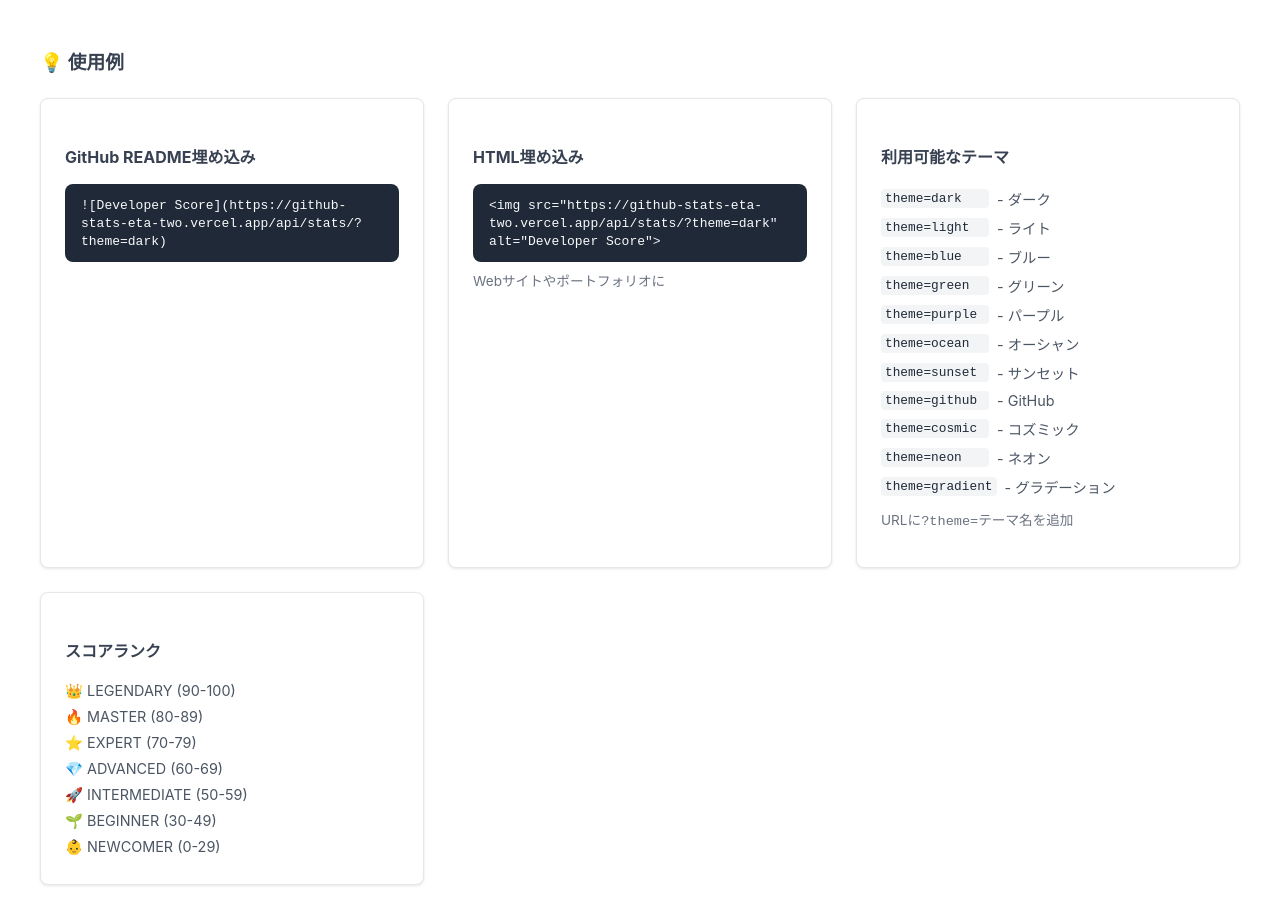
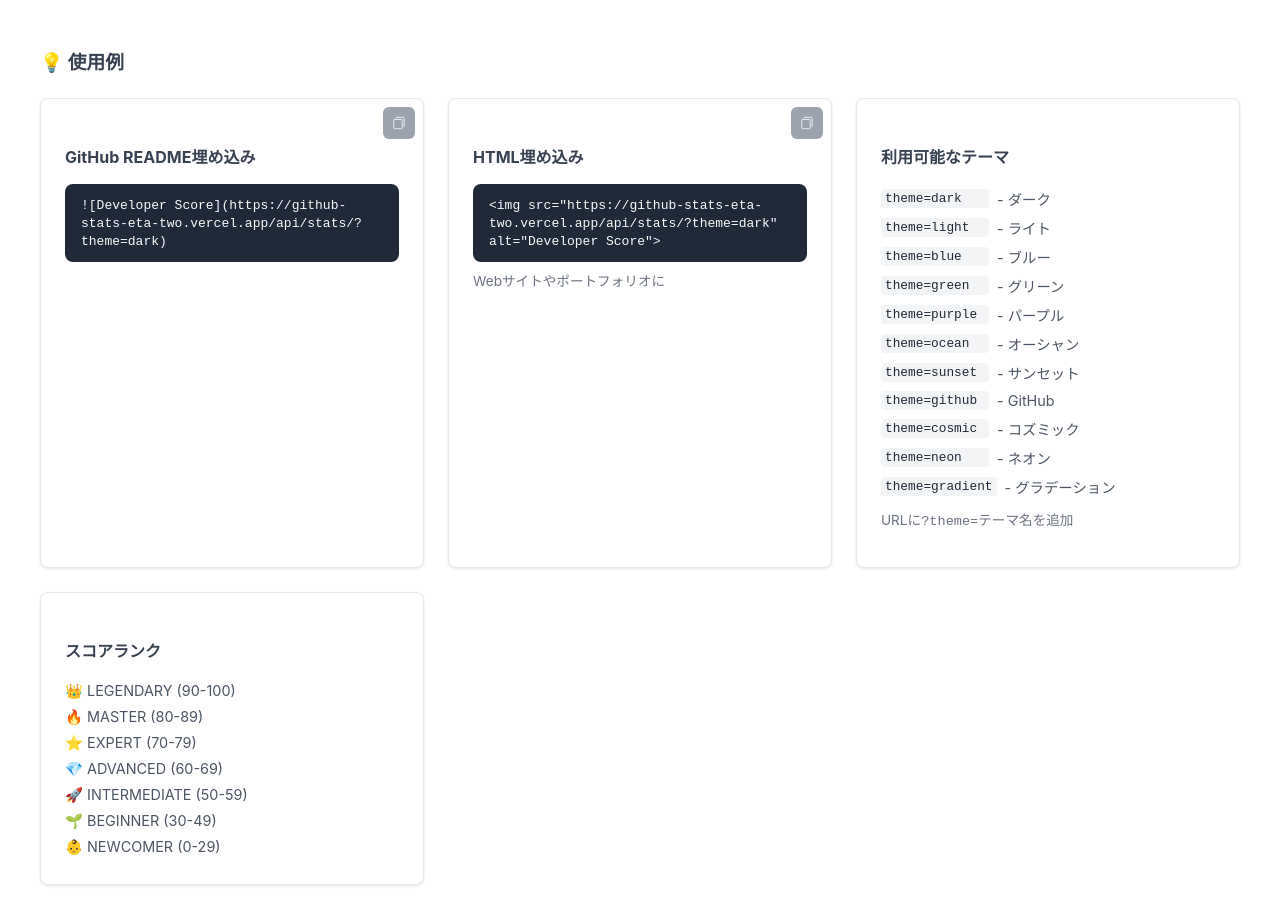
Before and after one commit to yomi4486/github_stats, a SvelteKit app: page / in a window 1280 px wide. Shown: the part 1186-2110 px from the top of the page. Built offline with nearby package versions, Linux system fonts and the light colour scheme.

Commit message:
コピーボタン

```diff
--- a/src/routes/+page.svelte
+++ b/src/routes/+page.svelte
@@ -10,6 +10,7 @@
     let selectedTheme = 'dark';
     let cachedData: any = null; // GitHubデータをキャッシュ
     let darkMode = false; // ページのダークモード状態
+    let copyMessage = ''; // コピー成功メッセージ
 
     // ダークモードの初期化とローカルストレージからの読み込み
     onMount(() => {
@@ -71,6 +72,13 @@
             console.error('Error fetching avatar:', error);
             return null;
         }
+    }
+
+    function copyToClipboard(text: string, type: string) {
+        navigator.clipboard.writeText(text).then(() => {
+            copyMessage = type;
+            setTimeout(() => copyMessage = '', 2000);
+        });
     }
 
     // クライアントサイドでGitHub統計を取得する関数
@@ -327,12 +335,40 @@
         <div class="example-cards">
             <div class="card">
                 <h4>GitHub README埋め込み</h4>
+                <button
+                    class="copy-icon-btn"
+                    on:click={() => copyToClipboard(`![Developer Score](https://github-stats-eta-two.vercel.app/api/stats/${username}?theme=${selectedTheme})`, 'readme')}
+                    title="コピー"
+                >
+                    {#if copyMessage === 'readme'}
+                        ✓
+                    {:else}
+                        <svg width="16" height="16" viewBox="0 0 64 64" xmlns="http://www.w3.org/2000/svg" stroke-width="3" stroke="currentColor" fill="none">
+                            <rect x="11.13" y="17.72" width="33.92" height="36.85" rx="2.5"/>
+                            <path d="M19.35,14.23V13.09a3.51,3.51,0,0,1,3.33-3.66H49.54a3.51,3.51,0,0,1,3.33,3.66V42.62a3.51,3.51,0,0,1-3.33,3.66H48.39"/>
+                        </svg>
+                    {/if}
+                </button>
                 <div class="code-block">
                     <code>![Developer Score](https://github-stats-eta-two.vercel.app/api/stats/{username}?theme={selectedTheme})</code>
                 </div>
             </div>
             <div class="card">
                 <h4>HTML埋め込み</h4>
+                <button
+                    class="copy-icon-btn"
+                    on:click={() => copyToClipboard(`<img src="https://github-stats-eta-two.vercel.app/api/stats/${username}?theme=${selectedTheme}" alt="Developer Score">`, 'html')}
+                    title="コピー"
+                >
+                    {#if copyMessage === 'html'}
+                        ✓
+                    {:else}
+                        <svg width="16" height="16" viewBox="0 0 64 64" xmlns="http://www.w3.org/2000/svg" stroke-width="3" stroke="currentColor" fill="none">
+                            <rect x="11.13" y="17.72" width="33.92" height="36.85" rx="2.5"/>
+                            <path d="M19.35,14.23V13.09a3.51,3.51,0,0,1,3.33-3.66H49.54a3.51,3.51,0,0,1,3.33,3.66V42.62a3.51,3.51,0,0,1-3.33,3.66H48.39"/>
+                        </svg>
+                    {/if}
+                </button>
                 <div class="code-block">
                     <code>&lt;img src="https://github-stats-eta-two.vercel.app/api/stats/{username}?theme={selectedTheme}" alt="Developer Score"&gt;</code>
                 </div>
@@ -733,6 +769,73 @@
         border: 1px solid #334155;
     }
 
+    .copy-btn {
+        position: absolute;
+        top: 50%;
+        right: 0.5rem;
+        transform: translateY(-50%);
+        padding: 0.25rem 0.5rem;
+        background: #3b82f6;
+        color: white;
+        border: none;
+        border-radius: 0.25rem;
+        font-size: 0.75rem;
+        cursor: pointer;
+        transition: all 0.2s;
+        font-family: system-ui, -apple-system, sans-serif;
+        white-space: nowrap;
+    }
+
+    .copy-icon-btn {
+        position: absolute;
+        top: 0.5rem;
+        right: 0.5rem;
+        width: 2rem;
+        height: 2rem;
+        padding: 0;
+        background: #9ca3af;
+        color: white;
+        border: none;
+        border-radius: 0.375rem;
+        font-size: 1.1rem;
+        cursor: pointer;
+        transition: all 0.2s;
+        display: flex;
+        align-items: center;
+        justify-content: center;
+        z-index: 10;
+    }
+
+    .copy-icon-btn:hover {
+        background: #6b7280;
+        transform: scale(1.05);
+    }
+
+    .copy-icon-btn svg {
+        width: 16px;
+        height: 16px;
+    }
+
+    .copy-btn:hover {
+        background: #2563eb;
+    }
+
+    .container.dark .copy-btn {
+        background: #475569;
+    }
+
+    .container.dark .copy-btn:hover {
+        background: #64748b;
+    }
+
+    .container.dark .copy-icon-btn {
+        background: #475569;
+    }
+
+    .container.dark .copy-icon-btn:hover {
+        background: #64748b;
+    }
+
     .examples {
         margin-bottom: 2rem;
     }
@@ -932,6 +1035,7 @@
         border-radius: 0.5rem;
         box-shadow: 0 1px 3px rgba(0, 0, 0, 0.1);
         border: 1px solid #e5e7eb;
+        position: relative;
     }
 
     .container.dark .card {
@@ -1076,6 +1180,27 @@
         .button-group button {
             width: 100%;
         }
+
+        .copy-icon-btn {
+            width: 1.75rem;
+            height: 1.75rem;
+            font-size: 1rem;
+            top: 0.25rem;
+            right: 0.25rem;
+            background: #9ca3af;
+        }
+
+        .copy-icon-btn:hover {
+            background: #6b7280;
+        }
+
+        .container.dark .copy-icon-btn {
+            background: #475569;
+        }
+
+        .container.dark .copy-icon-btn:hover {
+            background: #64748b;
+        }
     }
 
     @media (max-width: 480px) {
```
